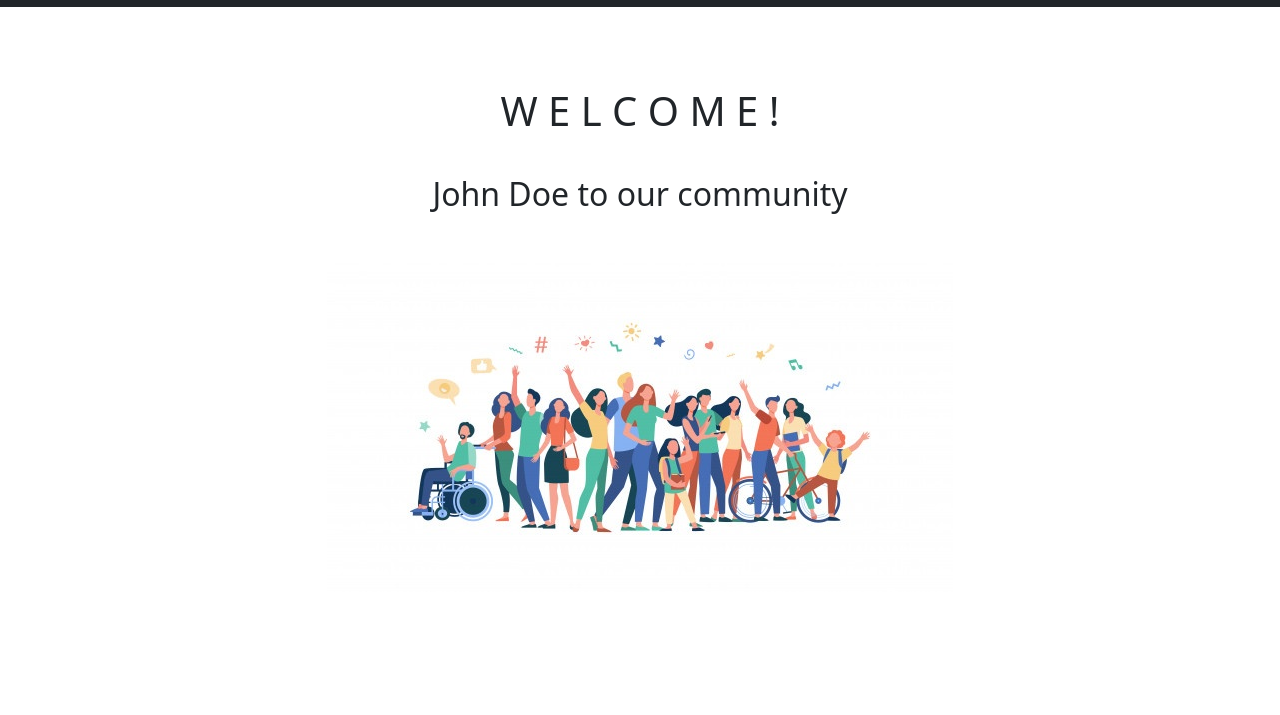
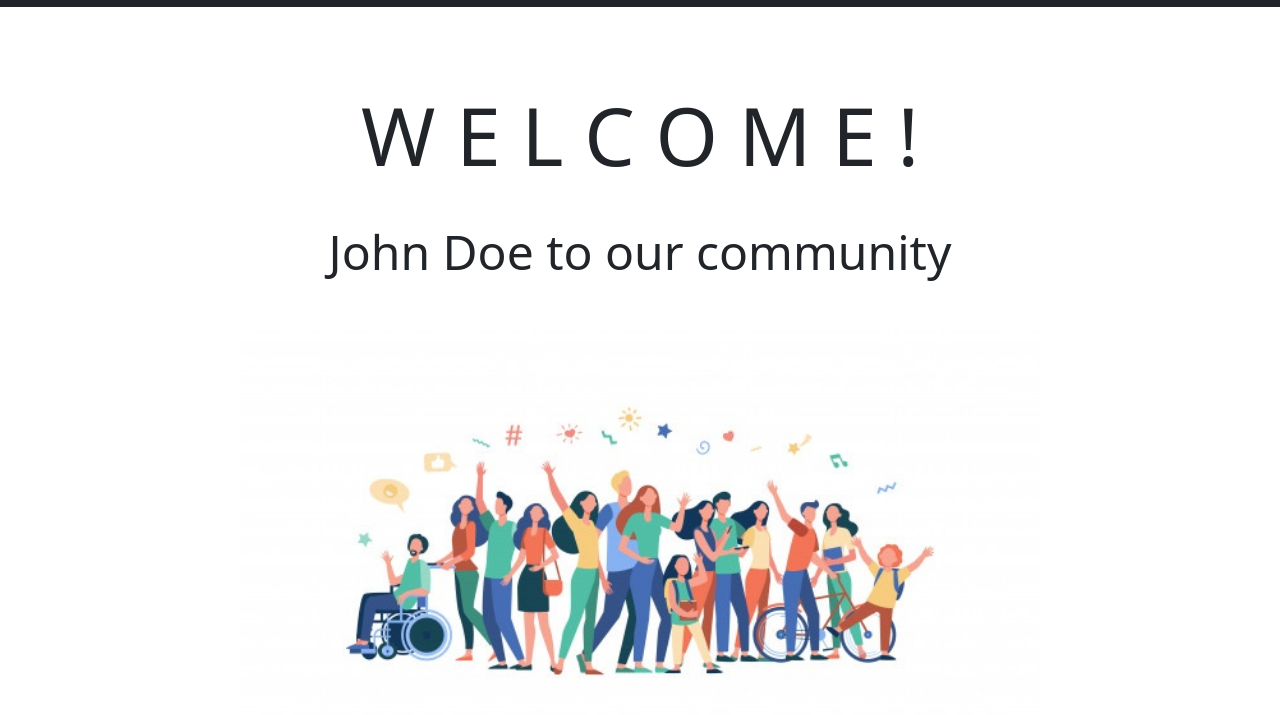
Before and after one commit to prathamrohatgi26/assignment-1-login-page, a plain HTML site: page welcome.html in a window 1280 px wide. Shown: the part 53-768 px from the top of the page. Drawn offline with nearby package versions, Linux system fonts and the light colour scheme.

Commit message:
first commit fixed link issues

```diff
--- a/styles.css
+++ b/styles.css
@@ -39,16 +39,16 @@ body.second-body {
   height: 50px;
 }
 
-.welcome-heading {
+.welcome-heading h1 {
   margin-top: 5rem;
   text-align: center;
-  font-size: xx-large;
+  font-size: 5rem;
 }
 
-.mid-text {
+.mid-text h2 {
   margin-top: 2.5rem;
   text-align: center;
-  font-size: xx-large;
+  font-size: 3rem;
 }
 
 input {
@@ -67,6 +67,7 @@ input {
   text-align: center;
   margin: 50px auto;
   display: block;
+  width: 50rem;
 }
 
 h3 {
@@ -79,3 +80,7 @@ h3 {
 .image-section {
   height: 500px;
 }
+
+.btn-a {
+  color: #fff;
+}
```
Also changed, not shown: index.html (+3 -2 lines).
